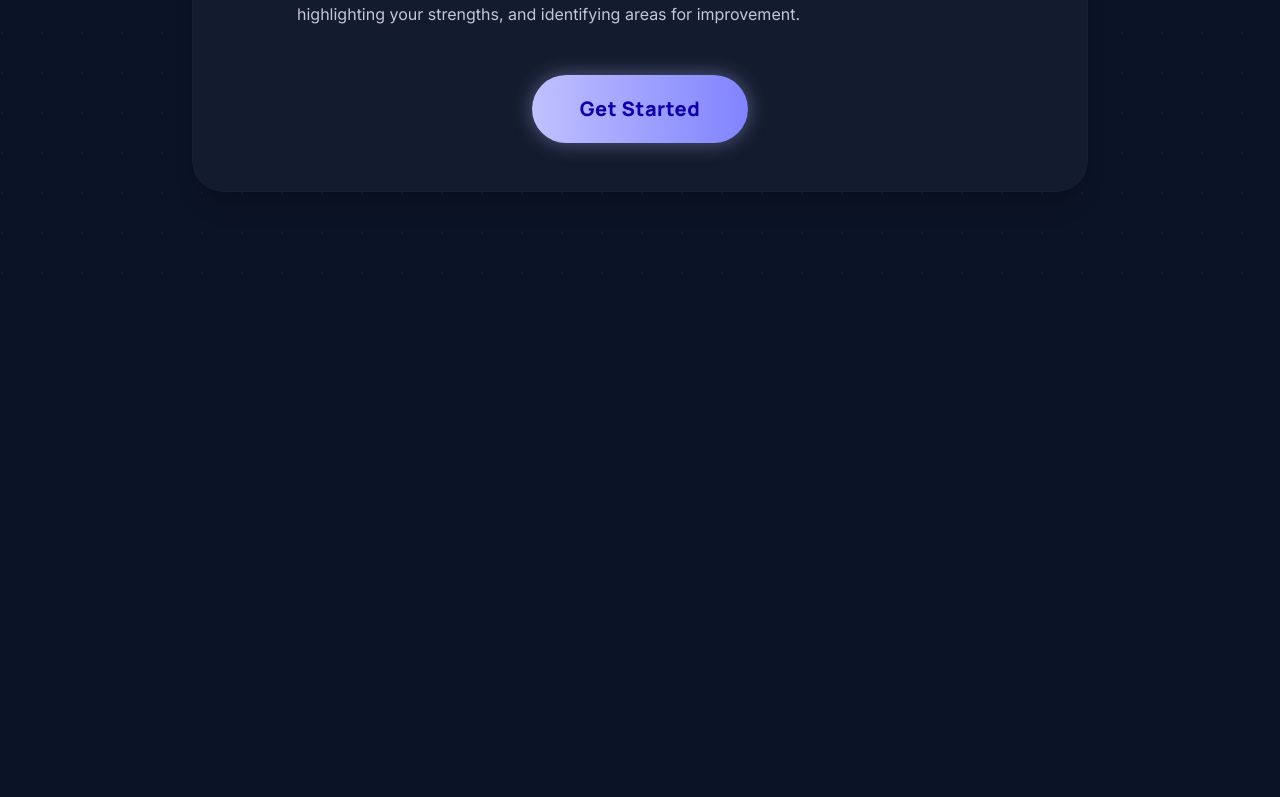
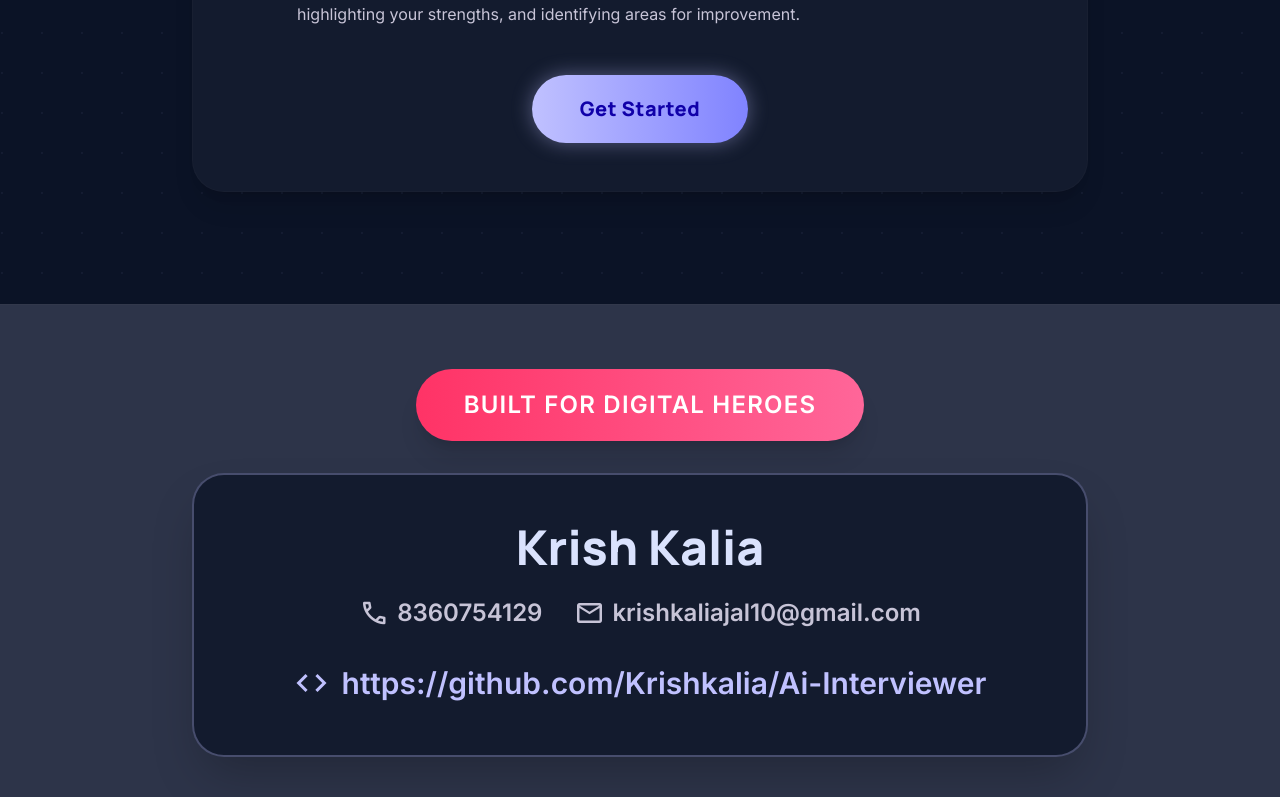
Before and after one commit to Krishkalia/Ai-Interviewer, a React (Vite) app: page / in a window 1280 px wide. Shown: the part 1009-1806 px from the top of the page. Before the commit the page ends 1313 px from the top, so only its background shows below. Built offline with nearby package versions, Linux system fonts and the light colour scheme; no server answers; what @elevenlabs/react would draw is missing.

Commit message:
Add footer with contact info and Digital Heroes link to App layout

```diff
--- a/src/App.jsx
+++ b/src/App.jsx
@@ -9,12 +9,37 @@ import { ConversationProvider } from '@elevenlabs/react'
 function AppContent() {
   const { screen } = useApp()
   return (
-    <div className="min-h-screen bg-background text-on-surface">
+    <div className="min-h-screen bg-background text-on-surface flex flex-col">
       <Header />
-      {screen === 'steps'     && <StepsScreen />}
-      {screen === 'prepare'   && <PrepareScreen />}
-      {screen === 'interview' && <InterviewScreen />}
-      {screen === 'feedback'  && <FeedbackScreen />}
+      <div className="flex-grow">
+        {screen === 'steps'     && <StepsScreen />}
+        {screen === 'prepare'   && <PrepareScreen />}
+        {screen === 'interview' && <InterviewScreen />}
+        {screen === 'feedback'  && <FeedbackScreen />}
+      </div>
+      {screen !== 'interview' && (
+        <footer className="mt-auto py-16 px-6 bg-surface-container-highest border-t border-outline-variant/20 text-center relative z-20">
+          <div className="max-w-4xl mx-auto flex flex-col items-center gap-8">
+            <a href="https://digitalheroesco.com" target="_blank" rel="noreferrer" className="inline-block px-12 py-5 bg-gradient-to-r from-[#ff3366] to-[#ff6699] text-white font-extrabold rounded-full text-2xl shadow-xl hover:scale-105 active:scale-95 transition-transform uppercase tracking-wider">
+              Built for Digital Heroes
+            </a>
+
+            <div className="bg-surface-container-low p-8 md:p-12 rounded-[2rem] w-full border-2 border-primary/30 shadow-2xl">
+              <h2 className="text-4xl md:text-5xl font-black text-on-surface mb-6 font-headline">
+                Krish Kalia
+              </h2>
+              <div className="flex flex-col md:flex-row justify-center gap-4 md:gap-8 text-2xl font-bold text-on-surface-variant mb-8 font-body">
+                <span className="flex items-center justify-center gap-2"><span className="material-symbols-outlined text-3xl">phone</span> 8360754129</span>
+                <span className="flex items-center justify-center gap-2"><span className="material-symbols-outlined text-3xl">mail</span> krishkaliajal10@gmail.com</span>
+              </div>
+              <a href="https://github.com/Krishkalia/Ai-Interviewer" target="_blank" rel="noreferrer" className="inline-flex items-center justify-center gap-3 text-2xl md:text-3xl font-extrabold text-primary hover:text-primary-container transition-colors break-all">
+                <span className="material-symbols-outlined text-4xl">code</span>
+                https://github.com/Krishkalia/Ai-Interviewer
+              </a>
+            </div>
+          </div>
+        </footer>
+      )}
     </div>
   )
 }
```
